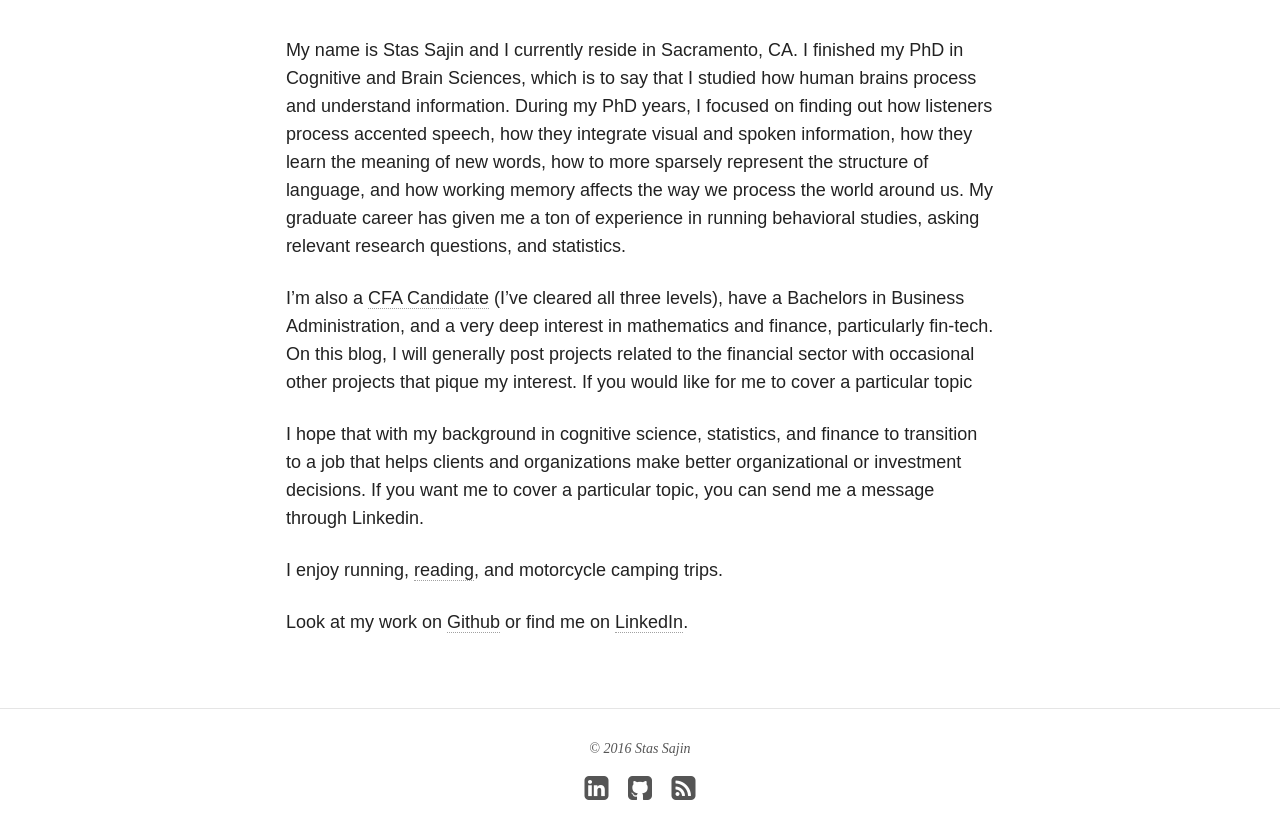
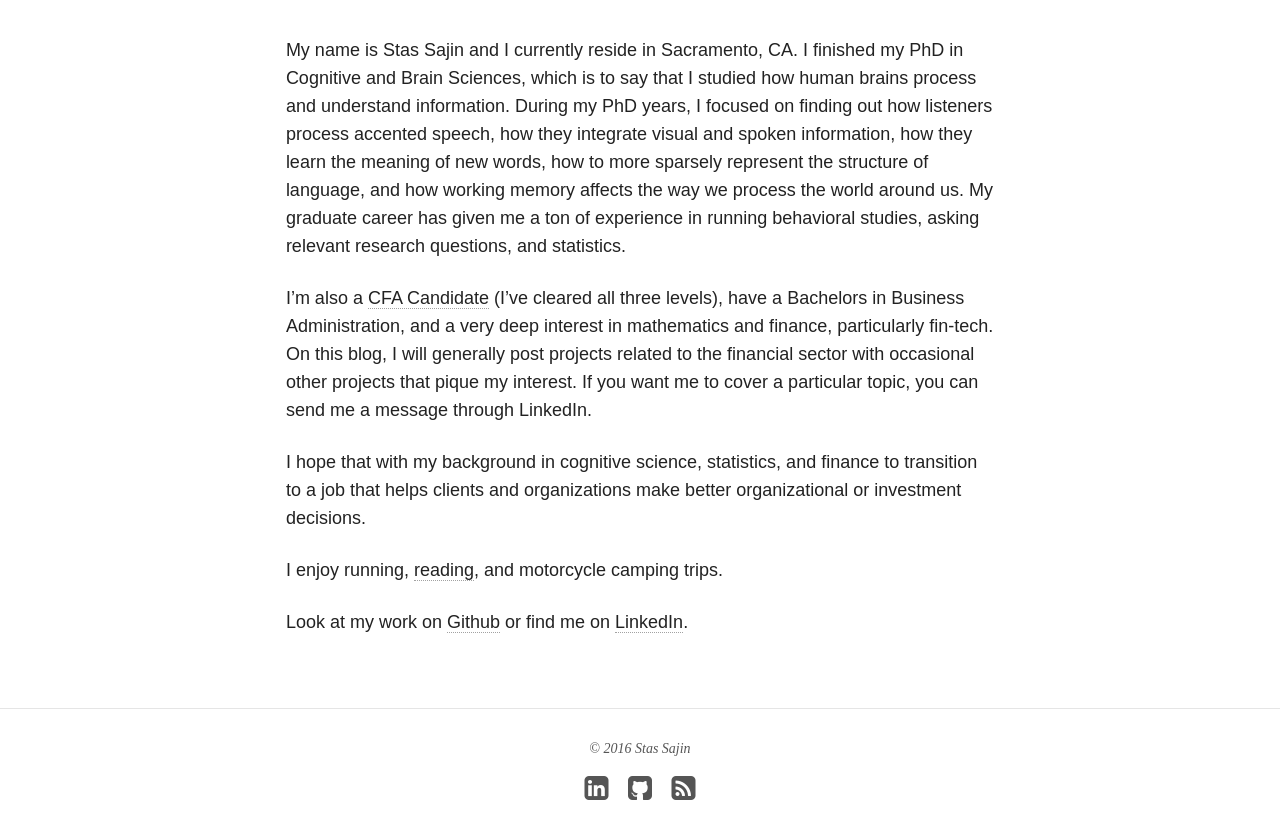
Before and after one commit to stasSajin/stasSajin.github.io, a Jekyll site: the page built from about/index.md, in a window 1280 px wide and 900 px high, scrolled down 1230 px. Shown: the top 839 px of the window. Built offline with Jekyll 4.4.1, drawn with Linux system fonts in a browser that asks for light colours; nearby versions of some CDN libraries.

Commit message:
about section info updated

```diff
--- a/about/index.md
+++ b/about/index.md
@@ -7,9 +7,9 @@ image:
 
 My name is Stas Sajin and I currently reside in Sacramento, CA. I finished my PhD in Cognitive and Brain Sciences, which is to say that I studied how human brains process and understand information. During my PhD years, I focused on finding out how listeners process accented speech, how they integrate visual and spoken information, how they learn the meaning of new words, how to more sparsely represent the structure of language, and how working memory affects the way we process the world around us. My graduate career has given me a ton of experience in running behavioral studies, asking relevant research questions, and statistics.
 
-I'm also a [CFA Candidate](https://www.cfainstitute.org/programs/cfaprogram/Pages/index.aspx) (I've cleared all three levels), have a Bachelors in Business Administration, and a very deep interest in mathematics and finance, particularly fin-tech. On this blog, I will generally post projects related to the financial sector with occasional other projects that pique my interest. If you would like for me to cover a particular topic
+I'm also a [CFA Candidate](https://www.cfainstitute.org/programs/cfaprogram/Pages/index.aspx) (I've cleared all three levels), have a Bachelors in Business Administration, and a very deep interest in mathematics and finance, particularly fin-tech. On this blog, I will generally post projects related to the financial sector with occasional other projects that pique my interest. If you want me to cover a particular topic, you can send me a message through LinkedIn.
 
-I hope that with my background in cognitive science, statistics, and finance to transition to a job that helps clients and organizations make better organizational or investment decisions. If you want me to cover a particular topic, you can send me a message through Linkedin.
+I hope that with my background in cognitive science, statistics, and finance to transition to a job that helps clients and organizations make better organizational or investment decisions.
 
 I enjoy running, [reading](https://www.goodreads.com/user/show/9936201-stas-sajin), and motorcycle camping trips.
 
```
